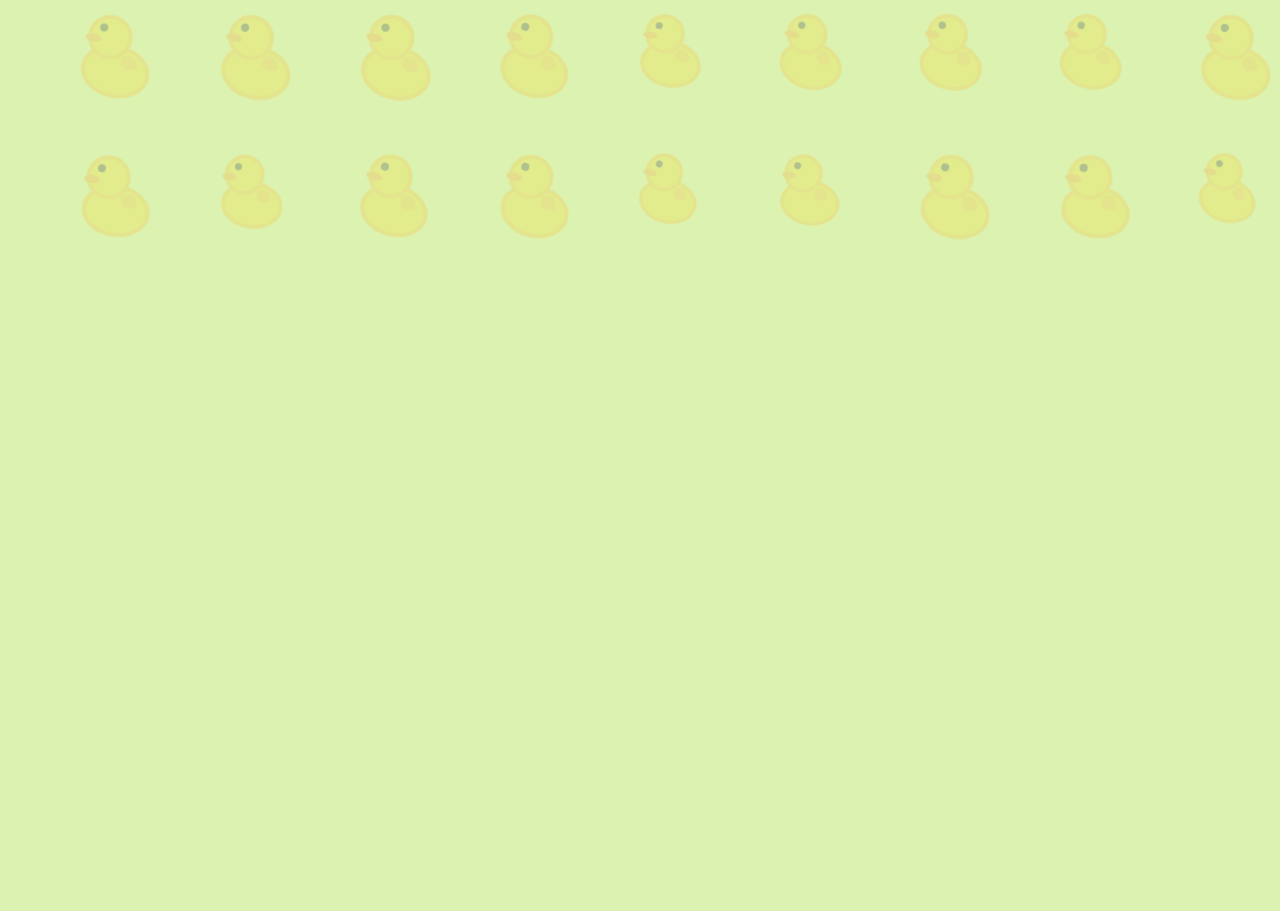
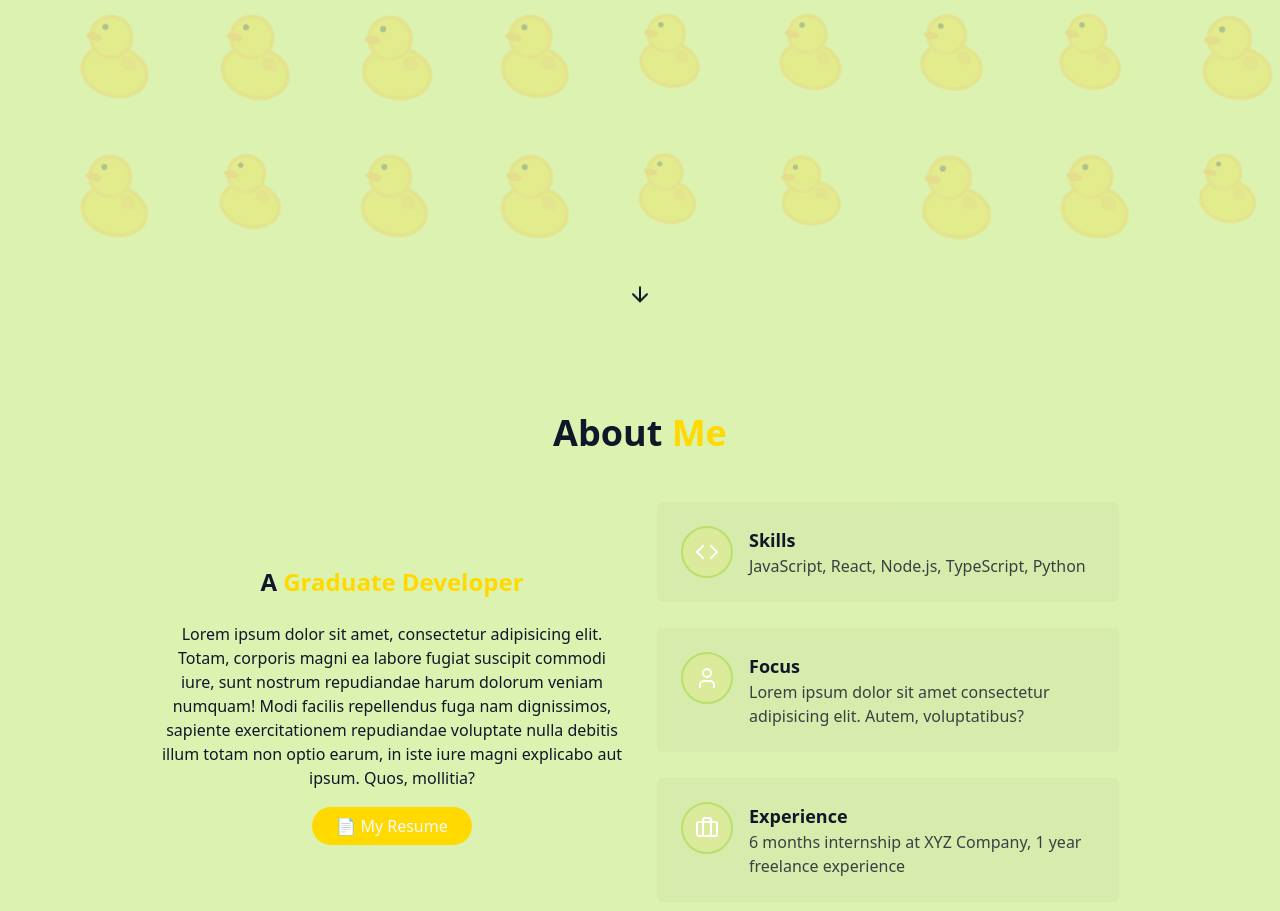
Before and after one commit to thomasjtHe/my-portfilio, a React (Vite) app: page / in a window 1280 px wide. Shown: the part 483-1394 px from the top of the page. Before the commit the page ends 800 px from the top, so only its background shows below. Built offline with nearby package versions, Linux system fonts and the light colour scheme.

Commit message:
Fixed Animation and completed About section

```diff
--- a/index.html
+++ b/index.html
@@ -2,7 +2,7 @@
 <html lang="en">
   <head>
     <meta charset="UTF-8" />
-    <link rel="icon" type="image/svg+xml" href="/vite.svg" />
+    <link rel="icon" type="image/svg+xml" href="/src/rubber-duck.svg" />
     <meta name="viewport" content="width=device-width, initial-scale=1.0" />
     <title>Duck</title>
   </head>
--- /dev/null
+++ b/src/components/AboutSection.tsx
@@ -0,0 +1,71 @@
+import { Briefcase, Code, User } from 'lucide-react'
+import React from 'react'
+
+export const AboutSection = () => {
+  return (
+    <section id='about' className='py-24 px-4 relative min-h-screen'>
+      {''}
+      <div className='container mx-auto max-w-5xl'>
+        <h2 className='text-3xl md:text-4xl font-bold text-center mb-12'>
+          About <span className='text-primary'>Me</span>
+        </h2>
+
+        <div className='grid grid-cols-1 md:grid-cols-2 items-center gap-8'>
+          <div className='space-y-6'>
+            <h3 className='font-semibold text-2xl'>A <span className='text-primary'>Graduate Developer</span></h3>
+            <p className='text-foreground'>
+            Lorem ipsum dolor sit amet, consectetur adipisicing elit. Totam, corporis magni ea labore fugiat suscipit commodi iure, sunt nostrum repudiandae harum dolorum veniam numquam! Modi facilis repellendus fuga nam dignissimos, sapiente exercitationem repudiandae voluptate nulla debitis illum totam non optio earum, in iste iure magni explicabo aut ipsum. Quos, mollitia?
+            </p>
+            <a href="src/assets/Jinting_He_Resume.pdf" className="pdf-link cosmic-button rounded-full border-primary hover:bg-primary/50 transition-colors duration-300" target="_blank">
+            📄 My Resume
+        </a>
+          </div>
+          <div className='grid grid-cols-1 gap-6 text-foreground'>
+            <div className='gradient-border p-6 card-hover'>
+              <div className='flex items-start gap-4'>
+                <div className='p-3 rounded-full bg-primary/10 border-2 border-border'>
+                <Code className='text-white'/>
+                </div>
+                <div className='text-left'>
+                  <h4 className='text-lg font-semibold'>Skills</h4>
+                  <p className='text-foreground/80'>JavaScript, React, Node.js, TypeScript, Python</p>
+                </div>
+              </div>
+            </div>
+            <div className='gradient-border p-6 card-hover'>
+              <div className='flex items-start gap-4'>
+                <div className='p-3 rounded-full bg-primary/10 border-2 border-border'>
+                <User className='text-white'/>
+                </div>
+                <div className='text-left'>
+                  <h4 className='text-lg font-semibold'>Focus</h4>
+                  <p className='text-foreground/80'>
+                  Lorem ipsum dolor sit amet consectetur adipisicing elit. Autem, voluptatibus?
+                  </p>
+                  </div>
+              </div>
+            </div>
+            <div className='gradient-border p-6 card-hover' >
+              <div className='flex items-start gap-4'>
+                <div className='p-3 rounded-full bg-primary/10 border-2 border-border'>
+                <Briefcase className='text-white'/>
+                </div>
+                <div className='text-left'>
+                  <h4 className='text-lg font-semibold'>Experience</h4>
+                  <p className='text-foreground/80'>
+                  6 months internship at XYZ Company, 1 year freelance experience
+                  </p>
+                  </div>
+              </div>
+            </div>
+          </div>
+
+
+
+
+        </div>
+
+      </div>
+    </section>
+  )
+}
--- a/src/components/HomeSection.tsx
+++ b/src/components/HomeSection.tsx
@@ -1,6 +1,20 @@
+import { ArrowDown } from "lucide-react";
+import { useState, useEffect } from "react";
 
 
 export const HomeSection = () => {
+  const [scrolled, setScrolled] = useState(true);
+
+  useEffect(() => {
+    const handleScroll = () => {
+      setScrolled(window.scrollY > 100);
+    };
+
+    window.addEventListener("scroll", handleScroll);
+    return () => {
+      window.removeEventListener("scroll", handleScroll);
+    };
+  }, []);
   return (
     <section id="home" className="relative flex items-center justify-center min-h-screen px-4">
   <div className="container max-w-xl mx-auto text-center z-10">
@@ -8,7 +22,15 @@ export const HomeSection = () => {
       <span className="opacity-0 animate-fade-in">Hi, I'm </span>
       <span className="text-primary opacity-0 animate-fade-in-delay-1">CCDUCK</span>
     </h1>
+    <p className="opacity-0 animate-fade-in-delay-2"> Lorem ipsum dolor sit amet consectetur adipisicing elit. Nostrum, nesciunt.</p>
+    <div className="pt-4 opacity-0 animate-fade-in-delay-3">
+      <a className="cosmic-button" href="#projects">View My Projects</a>
+    </div>
   </div>
+  <a href="#about" className={`absolute bottom-1.5 ${scrolled ? 'opacity-0 translate-y-4 pointer-events-none' : 'opacity-100'} transition delay-150 duration-300`}>
+    <ArrowDown className=" animate-bounce cursor-pointer"/>
+  </a>
+
 </section>
 
   );
--- a/src/components/Icons/RubberDuck.tsx
+++ b/src/components/Icons/RubberDuck.tsx
@@ -34,7 +34,7 @@ export const RubberDuck = ({
     {/* Duck beak */}
     <ellipse cx="5" cy="9" rx="2" ry="1" fill="#FF8C00" />
     {/* Duck eye */}
-    <circle cx="7" cy="6" r="1" fill="#000" />
+    <circle cx="7" cy="6" r="0.75" fill="#000" />
     {/* Wing detail */}
     <path d="M13 12 Q16 10 17 14 Q15 16 13 14" fill="#FFB000" />
   </svg>
--- a/src/components/StarBackground.tsx
+++ b/src/components/StarBackground.tsx
@@ -34,7 +34,6 @@ type travelingDuckProps = {
   y: number;
   size: number;
   opacity: number;
-  duration: number;
 };
 
 export const StarBackground = () => {
@@ -121,7 +120,6 @@ export const StarBackground = () => {
       y: Math.random() * 80 + 10,
       size: Math.random() * 20 + 80,
       opacity: 0.7,
-      duration: 60000,
     };
   }, []);
 
@@ -147,19 +145,17 @@ export const StarBackground = () => {
   }, [isDarkMode]);
 
   useEffect(() => {
+    const interval = setInterval(() => {
     const newDuck = createTravelingDuck(Date.now());
-    const interval = setInterval(() => {
-      setTravelingDucks((prev) => [...prev, newDuck]);
-      console.log("New traveling duck created:", newDuck);
-    }, 5000);
+    setTravelingDucks((prev) => [...prev, newDuck]);
 
-    // Remove the duck after its duration
     setTimeout(() => {
       setTravelingDucks((prev) => prev.filter((duck) => duck.id !== newDuck.id));
-    }, newDuck.duration);
+    }, 60000);
+  }, 5000);
 
     return () => clearInterval(interval);
-  }, [createTravelingDuck, travelingDucks.length]);
+  }, [createTravelingDuck]);
 
   // Handle window resize
   useEffect(() => {
--- a/src/components/ThemeToggle.tsx
+++ b/src/components/ThemeToggle.tsx
@@ -8,7 +8,7 @@ export const ThemeToggle = () => {
   return (
     <div>
         <button onClick={toggleTheme} className={cn("fixed max-sm:hidden top-5 right-5 z-50 p-2 rounded-full transition-colors duration-300")} >{!isDarkMode ? <Sun className='h-6 w-6 text-yellow-300 cursor-pointer' /> :
-         <Moon className='h-6 w-6 text-blue-300 cursor-pointer'/>}</button>
+         <Moon className='h-6 w-6 text-primary cursor-pointer'/>}</button>
     </div>
   )
 }
--- a/src/index.css
+++ b/src/index.css
@@ -76,17 +76,17 @@
 
 @layer base {
   :root {
-    --border: 214, 32%, 91%;
+    --border: 80, 65%, 65%;
     --background: 80, 72%, 82%;
     --foreground: 222, 47%, 11%;
 
     --primary: 51, 100%, 50%;
     --primary-foreground: 210, 40%, 98%;
-    --card: 0 0%, 0%, 1000%;
+    --card: 80, 63%, 80%;
   }
   .dark {
     --border: 213, 33%, 20%;
-    --background: 222, 47%, 4%;
+    --background: 270 50% 15%;
     --foreground: 213, 31%, 91%;
 
     --primary: 250, 65%, 65%;
--- a/src/pages/Home.tsx
+++ b/src/pages/Home.tsx
@@ -3,6 +3,7 @@ import { ThemeToggle } from "../components/ThemeToggle";
 import { NavBar } from "../components/NavBar";
 import { HomeSection } from "../components/HomeSection";
 import { ThemeProvider } from "../hooks/useTheme";
+import { AboutSection } from "../components/AboutSection";
 
 export const Home = () => {
   return (
@@ -17,6 +18,7 @@ export const Home = () => {
       {/* Content */}
       <main>
         <HomeSection />
+        <AboutSection />
       </main>
 
       {/* Footer */}
```
Also changed, not shown: src/rubber-duck.svg (added), 1 other file (tests, documents, lock files or other folders).
